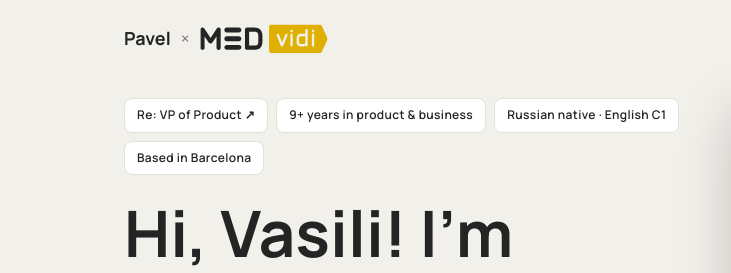
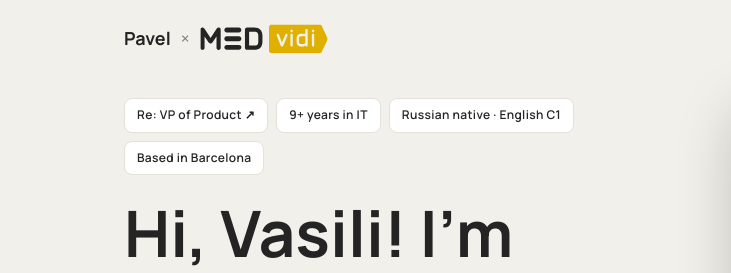
Before and after one commit to pavelkokora-oss/pavel-x-medvidi, a plain HTML site: page index.html in a window 1280 px wide. Shown: the top 273 px of the page, 0-731 px from the left. Drawn offline with Linux system fonts and the light colour scheme.

Commit message:
Badge: 9+ years in IT
Co-Authored-By: Claude Opus 5.5 <noreply@anthropic.com>

```diff
--- a/index.html
+++ b/index.html
@@ -352,7 +352,7 @@
     </header>
     <div class="hero-grid">
       <div>
-        <div style="margin-top:36px"><a class="pill" href="https://medvidi.com/careers/co/remote/48.86D-15.60A/vp-of-product/all" target="_blank" rel="noopener" style="text-decoration:none">Re: VP of Product ↗</a><span class="pill">9+ years in product &amp; business</span><span class="pill">Russian native · English C1</span><span class="pill">Based in Barcelona</span></div>
+        <div style="margin-top:36px"><a class="pill" href="https://medvidi.com/careers/co/remote/48.86D-15.60A/vp-of-product/all" target="_blank" rel="noopener" style="text-decoration:none">Re: VP of Product ↗</a><span class="pill">9+ years in IT</span><span class="pill">Russian native · English C1</span><span class="pill">Based in Barcelona</span></div>
         <h1>Hi, Vasili! I&#x27;m Pavel.<br>We need to talk. Urgently.</h1>
         <p class="hero-sub">Give me 1.5 minutes to convince you for a 15-minute call.</p>
         <div class="actions">
```
